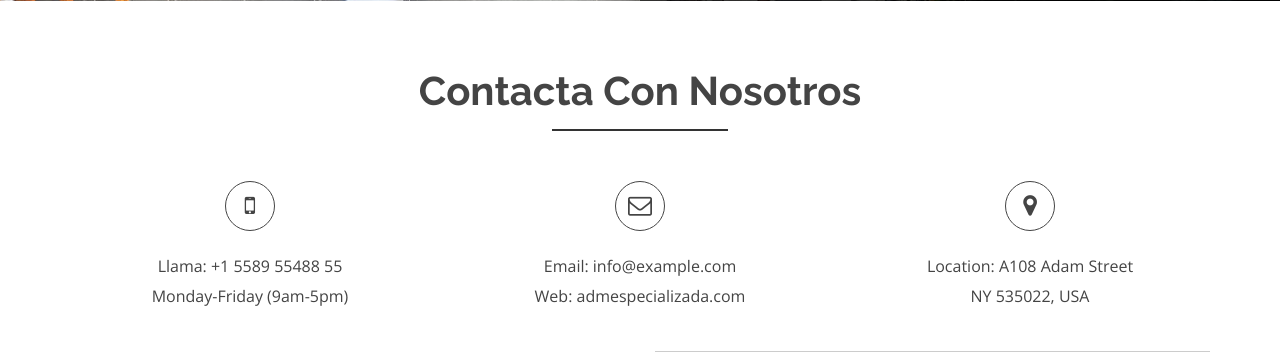
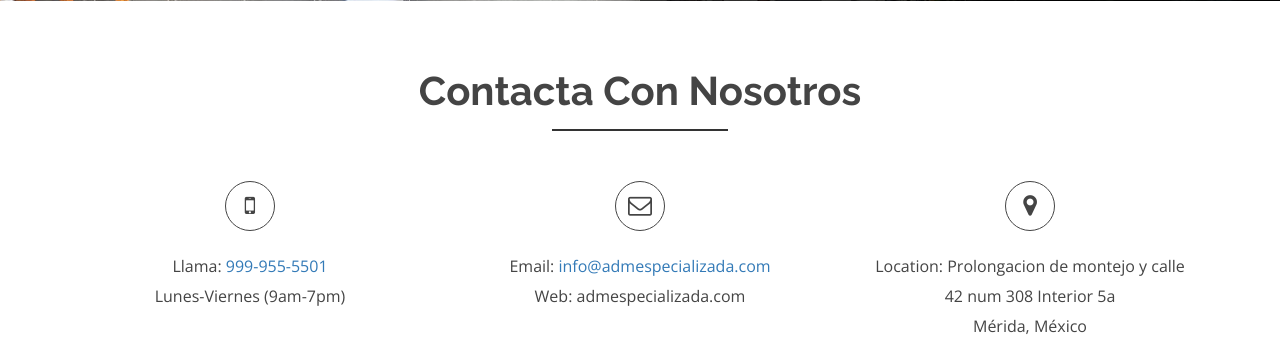
Before and after one commit to JuanPablo-Hack/ADMEspecializados, a PHP site: page / in a window 1280 px wide. Shown: the part 3121-3473 px from the top of the page. Run offline with PHP 8.4, Linux system fonts and the light colour scheme; grey boxes are pictures that could not be loaded.

Commit message:
subiendo cambios necesarios

```diff
--- a/components/Contact.php
+++ b/components/Contact.php
@@ -16,8 +16,8 @@
               <div class="single-icon">
                 <i class="fa fa-mobile"></i>
                 <p>
-                  Llama: +1 5589 55488 55<br>
-                  <span>Monday-Friday (9am-5pm)</span>
+                  Llama: <a href="tel:+ 999-955-5501">999-955-5501</a><br>
+                  <span>Lunes-Viernes (9am-7pm)</span>
                 </p>
               </div>
             </div>
@@ -28,7 +28,7 @@
               <div class="single-icon">
                 <i class="fa fa-envelope-o"></i>
                 <p>
-                  Email: info@example.com<br>
+                  Email: <a href="mailto:info@admespecializada.com">info@admespecializada.com</a> <br>
                   <span>Web: admespecializada.com</span>
                 </p>
               </div>
@@ -40,8 +40,8 @@
               <div class="single-icon">
                 <i class="fa fa-map-marker"></i>
                 <p>
-                  Location: A108 Adam Street<br>
-                  <span>NY 535022, USA</span>
+                  Location: Prolongacion de montejo y calle 42 num 308 Interior 5a<br>
+                  <span>Mérida, México</span>
                 </p>
               </div>
             </div>
@@ -52,8 +52,7 @@
           <!-- Start Google Map -->
           <div class="col-md-6 col-sm-6 col-xs-12">
             <!-- Start Map -->
-            <iframe src="https://www.google.com/maps/embed?pb=!1m18!1m12!1m3!1d22864.11283411948!2d-73.96468908098944!3d40.630720240038435!2m3!1f0!2f0!3f0!3m2!1i1024!2i768!4f13.1!3m3!1m2!1s0x89c24fa5d33f083b%3A0xc80b8f06e177fe62!2sNew+York%2C+NY%2C+USA!5e0!3m2!1sen!2sbg!4v1540447494452" width="100%" height="380" frameborder="0" style="border:0" allowfullscreen></iframe>
-            <!-- End Map -->
+            <iframe src="https://www.google.com/maps/embed?pb=!1m18!1m12!1m3!1d3724.361419919104!2d-89.62260032814974!3d21.018219945350612!2m3!1f0!2f0!3f0!3m2!1i1024!2i768!4f13.1!3m3!1m2!1s0x8f5676a3077f2c31%3A0x498e914568e886e0!2sProl.%20Paseo%20Montejo%20%26%20C.%2042%2C%20Campestre%2C%2097120%20M%C3%A9rida%2C%20Yuc.!5e0!3m2!1ses-419!2smx!4v1705943807856!5m2!1ses-419!2smx" width="100%" height="450" style="border:0;" allowfullscreen="" loading="lazy" referrerpolicy="no-referrer-when-downgrade"></iframe>            <!-- End Map -->
           </div>
           <!-- End Google Map -->
 
--- a/static/footer.php
+++ b/static/footer.php
@@ -43,9 +43,9 @@ efectivas y dinámicas.</p>
 económicas.
                 </p>
                 <div class="footer-contacts">
-                  <p><span>Tel:</span> +123 456 789</p>
-                  <p><span>Email:</span> contact@example.com</p>
-                  <p><span>Working Hours:</span> 9am-5pm</p>
+                  <p><span>Tel:</span><a href="tel:+ 9999555501"> 999-955-5501</a></p>
+                  <p><span>Email:</span> <a href="mailto:info@admespecializada.com">info@admespecializada.com</a></p>
+                  <p><span>Horario:</span> 9am-7pm</p>
                 </div>
               </div>
             </div>
@@ -62,9 +62,9 @@ económicas.
                 &copy; Copyright <strong>ADMEspecializada</strong>. Todos los derechos reservados
               </p>
             </div>
-            <div class="credits">
+            <!-- <div class="credits">
               Diseñado por <a href="https://jupitersoft.tech/">JupiterSoftTech</a>
-            </div>
+            </div> -->
           </div>
         </div>
       </div>
```
